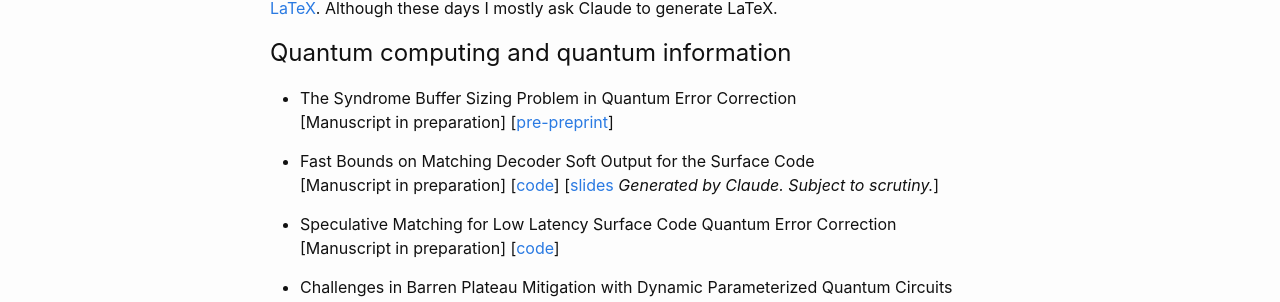
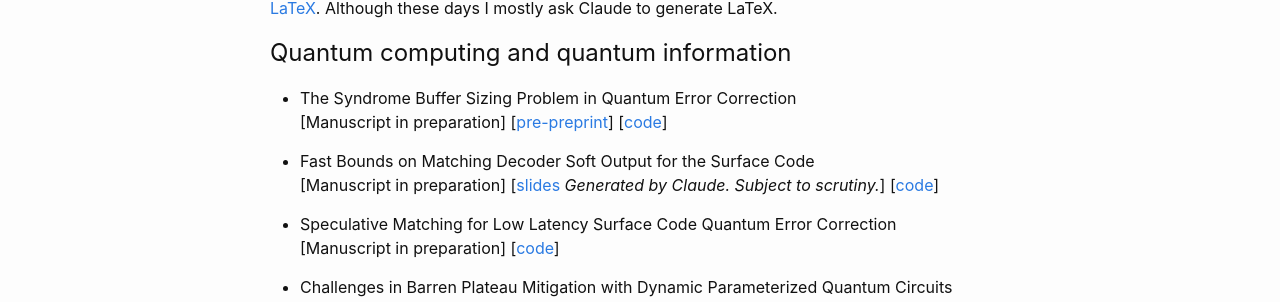
Before and after one commit to sumeetshirgure/sumeetshirgure.github.io, a Jekyll site: the page built from docs/0_writing_samples.markdown, in a window 1280 px wide. Shown: the part 233-535 px from the top of the page. Built offline with Jekyll 4.4.1, drawn with Linux system fonts in a browser that asks for light colours.

Commit message:
Add synbuf paper.

```diff
--- a/docs/0_writing_samples.markdown
+++ b/docs/0_writing_samples.markdown
@@ -14,13 +14,14 @@ Although these days I mostly ask Claude to generate LaTeX.
 
 - The Syndrome Buffer Sizing Problem in Quantum Error Correction\\
     \[Manuscript in preparation\]
-    \[[pre-preprint](https://github.com/sumeetshirgure/synbuf/tree/main)\]
+    \[[pre-preprint](/assets/pdfs/papers/synbuf.pdf)\]
+    \[[code](https://github.com/sumeetshirgure/synbuf/tree/main)\]
 
 
 - Fast Bounds on Matching Decoder Soft Output for the Surface Code\\
     \[Manuscript in preparation\]
+    [[slides](/assets/pdfs/presentations/compgap_talk.pdf) *Generated by Claude. Subject to scrutiny.*]
     [[code](https://github.com/sumeetshirgure/fastgap)]
-    [[slides](/assets/pdfs/presentations/compgap_talk.pdf) *Generated by Claude. Subject to scrutiny.*]
 
 
 - Speculative Matching for Low Latency Surface Code Quantum Error Correction\\
```
Also changed, not shown: 1 other file.
